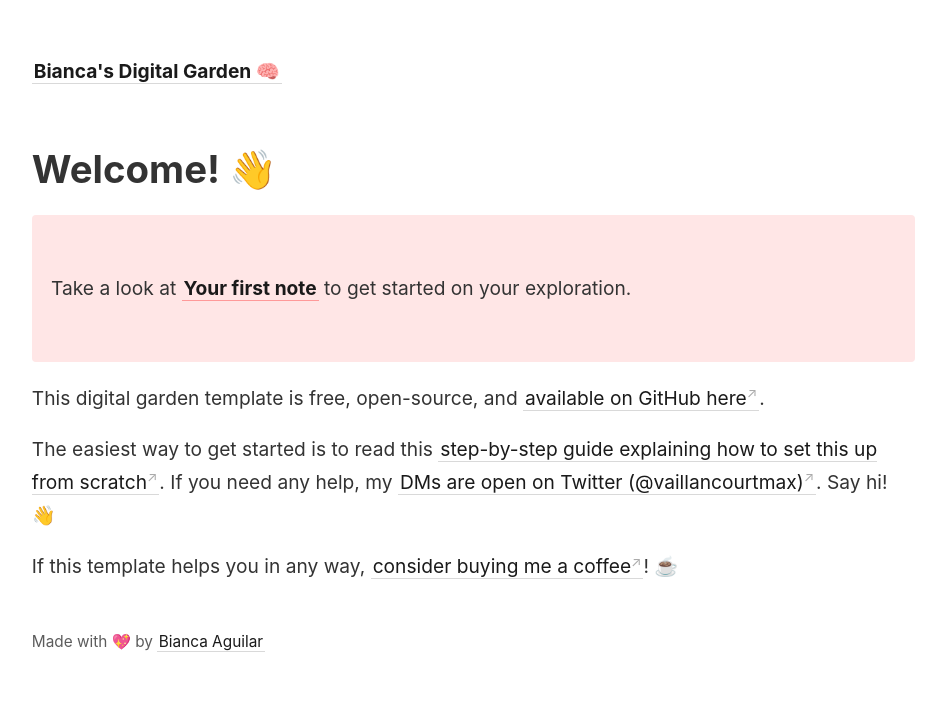
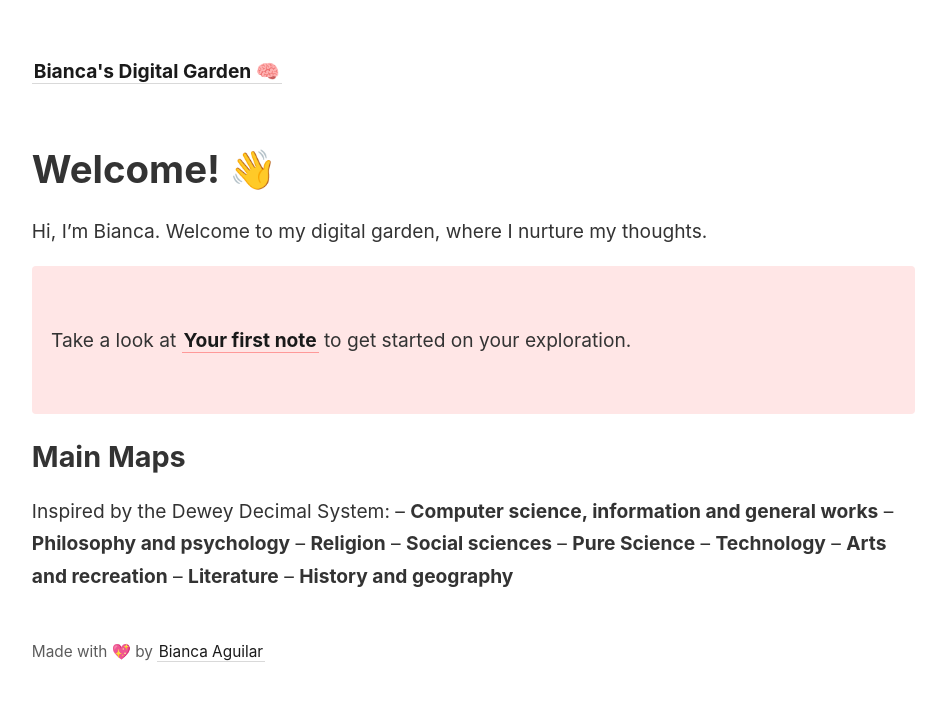
Before and after one commit to biancamika/digital-garden-template, a Jekyll site: the page built from _pages/index.md, in a window 1280 px wide. Shown: the top 701 px of the page, without its empty margins (45-991 px from the left). Built offline with Jekyll 4.4.1, drawn with Linux system fonts in a browser that asks for light colours.

Commit message:
Update index.md

```diff
--- a/_pages/index.md
+++ b/_pages/index.md
@@ -6,10 +6,26 @@ permalink: /
 ---
 
 # Welcome! 👋
+Hi, I'm Bianca. Welcome to my digital garden, where I nurture my thoughts.
 
 <p style="padding: 3em 1em; background: #ffe6e6; border-radius: 4px;">
   Take a look at <span style="font-weight: bold">[[Your first note]]</span> to get started on your exploration.
 </p>
+
+## Main Maps
+
+Inspired by the Dewey Decimal System:
+– **Computer science, information and general works**
+– **Philosophy and psychology**
+– **Religion**
+– **Social sciences**
+– **Pure Science**
+– **Technology**
+– **Arts and recreation**
+– **Literature**
+– **History and geography**
+
+<!--
 
 This digital garden template is free, open-source, and [available on GitHub here](https://github.com/maximevaillancourt/digital-garden-jekyll-template).
 
@@ -17,6 +33,8 @@ The easiest way to get started is to read this [step-by-step guide explaining ho
 
 If this template helps you in any way, [consider buying me a coffee](https://ko-fi.com/maximevaillancourt)! ☕️
 
+-->
+
 <style>
   .wrapper {
     max-width: 46em;
```
